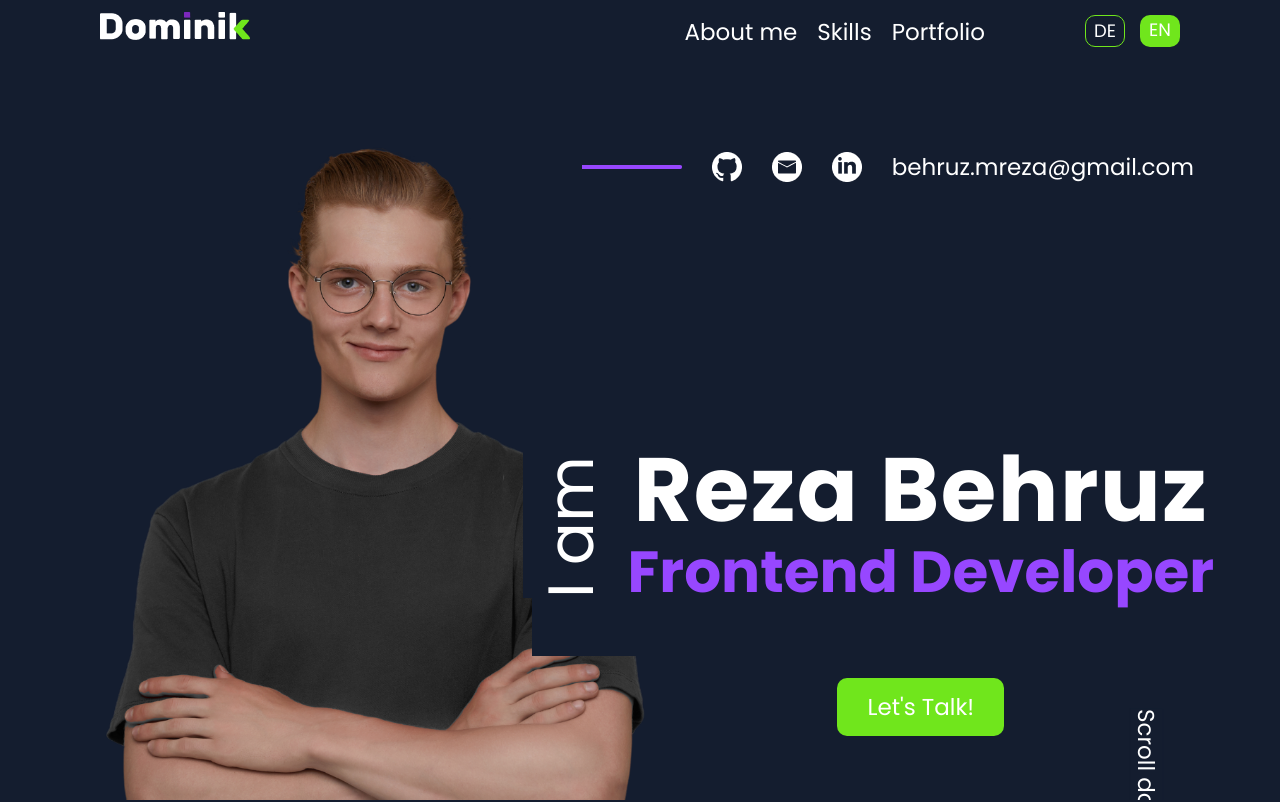
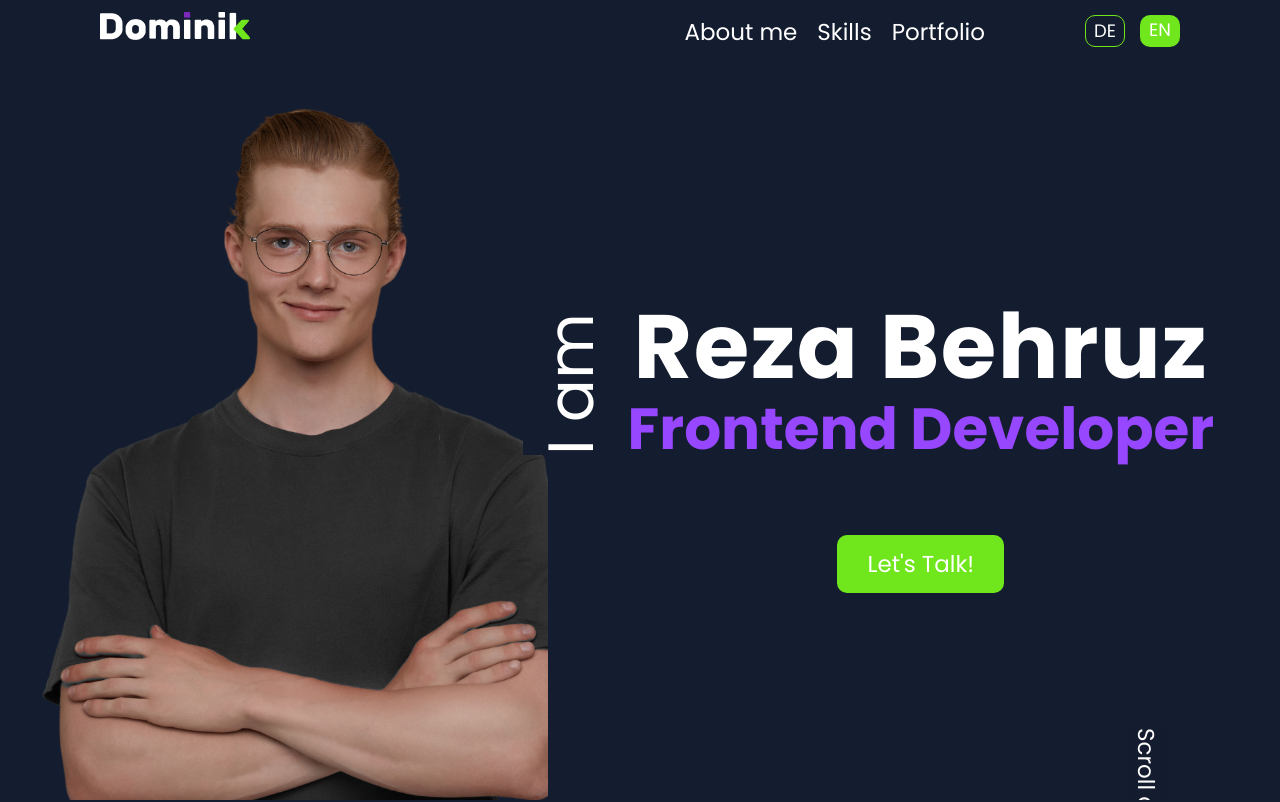
Before and after one commit to rezabehruz/portfolio, an Angular app: page / in a window 1280 px wide. Shown: the top 802 px of the page. Built offline with nearby package versions, Linux system fonts and the light colour scheme.

Commit message:
fix: hero section html structrue

```diff
--- a/src/app/shared/components/hero/hero.html
+++ b/src/app/shared/components/hero/hero.html
@@ -1,8 +1,20 @@
 <section>
   <div class="content">
-    <img src="assets/images/character.png" alt="character" class="content__character" />
+    <div class="content-1">
+      <img src="assets/images/character.png" alt="character" class="content-1__character" />
 
-    <div class="content__social-media">
+      <div class="title">
+        <div class="title__part-1"><p>I am</p></div>
+        <div class="title__part-2">
+          <h1>Reza Behruz</h1>
+          <h2>Frontend Developer</h2>
+          <button class="button button--primary">Let's Talk!</button>
+        </div>
+      </div>
+    </div>
+
+    <div class="content-2">
+      <div class="content-2__social-media">
         <img src="assets/icons/line-horizontal.png" alt="line-horizontal" />
         <a href="#">
           <img src="assets/icons/github.png" alt="github" />
@@ -16,18 +28,10 @@
         <p>behruz.mreza@gmail.com</p>
       </div>
 
-    <div class="title">
-      <div class="title__content-1"><p>I am</p></div>
-      <div class="title__content-2">
-        <h1>Reza Behruz</h1>
-        <h2>Frontend Developer</h2>
-        <button class="button button--primary">Let's Talk!</button>
-      </div>
-    </div>
-
-    <div class="content__scroll-notice">
+      <div class="content-2__scroll-notice">
         <span>Scroll down</span>
         <img src="assets/icons/vector.png" alt="vector" />
       </div>
     </div>
+  </div>
 </section>
--- a/src/app/shared/components/hero/hero.scss
+++ b/src/app/shared/components/hero/hero.scss
@@ -10,67 +10,34 @@ section {
 
 .content {
   display: flex;
+  flex-direction: column;
   justify-content: space-around;
-  flex-flow: column wrap;
   width: 100%;
   height: 100%;
   max-width: 1440px;
   font-family: 'Poppins-regular';
   color: variables.$color-white;
   background-color: variables.$color-dark;
+}
+
+.content-1 {
+  display: flex;
+  justify-content: space-around;
 
   &__character {
-    top: 40px;
-    left: 100px;
+    left: 20px;
     height: 750px;
     width: 550px;
-  }
-
-  &__social-media {
-    display: flex;
-    align-items: center;
-    gap: 30px;
-    width: 650px;
-    font-size: 23px;
-
-    img {
-      width: 100px;
-    }
-
-    a {
-      height: 30px;
-      width: 30px;
-      img {
-        height: 100%;
-        width: 100%;
-      }
-    }
-  }
-
-  &__scroll-notice {
-    align-self: flex-end;
-    top: 70px;
-    right: 60px;
-    font-size: 23px;
-    transform: rotate(90deg);
-
-    img {
-      height: 16px;
-      width: 16px;
-      top: 2px;
-      left: 10px;
-      transform: rotate(270deg);
-    }
   }
 }
 
 .title {
   display: flex;
   justify-content: center;
-  top: 100px;
+  top: 200px;
   right: 50px;
 
-  &__content-1 {
+  &__part-1 {
     top: 30px;
     left: 65px;
     height: 150px;
@@ -85,7 +52,7 @@ section {
     }
   }
 
-  &__content-2 {
+  &__part-2 {
     display: flex;
     flex-direction: column;
     align-items: center;
@@ -110,3 +77,44 @@ section {
     }
   }
 }
+
+.content-2 {
+  display: flex;
+  justify-content: space-between;
+  top: 30px;
+  &__social-media {
+    display: flex;
+    align-items: center;
+    gap: 30px;
+    width: 650px;
+    font-size: 23px;
+
+    img {
+      width: 100px;
+    }
+
+    a {
+      height: 30px;
+      width: 30px;
+      img {
+        height: 100%;
+        width: 100%;
+      }
+    }
+  }
+
+  &__scroll-notice {
+    top: -75px;
+    right: 60px;
+    font-size: 23px;
+    transform: rotate(90deg);
+
+    img {
+      top: 2px;
+      left: 10px;
+      height: 16px;
+      width: 16px;
+      transform: rotate(270deg);
+    }
+  }
+}
```
Lines whose indentation alone changed are shown as unchanged.
